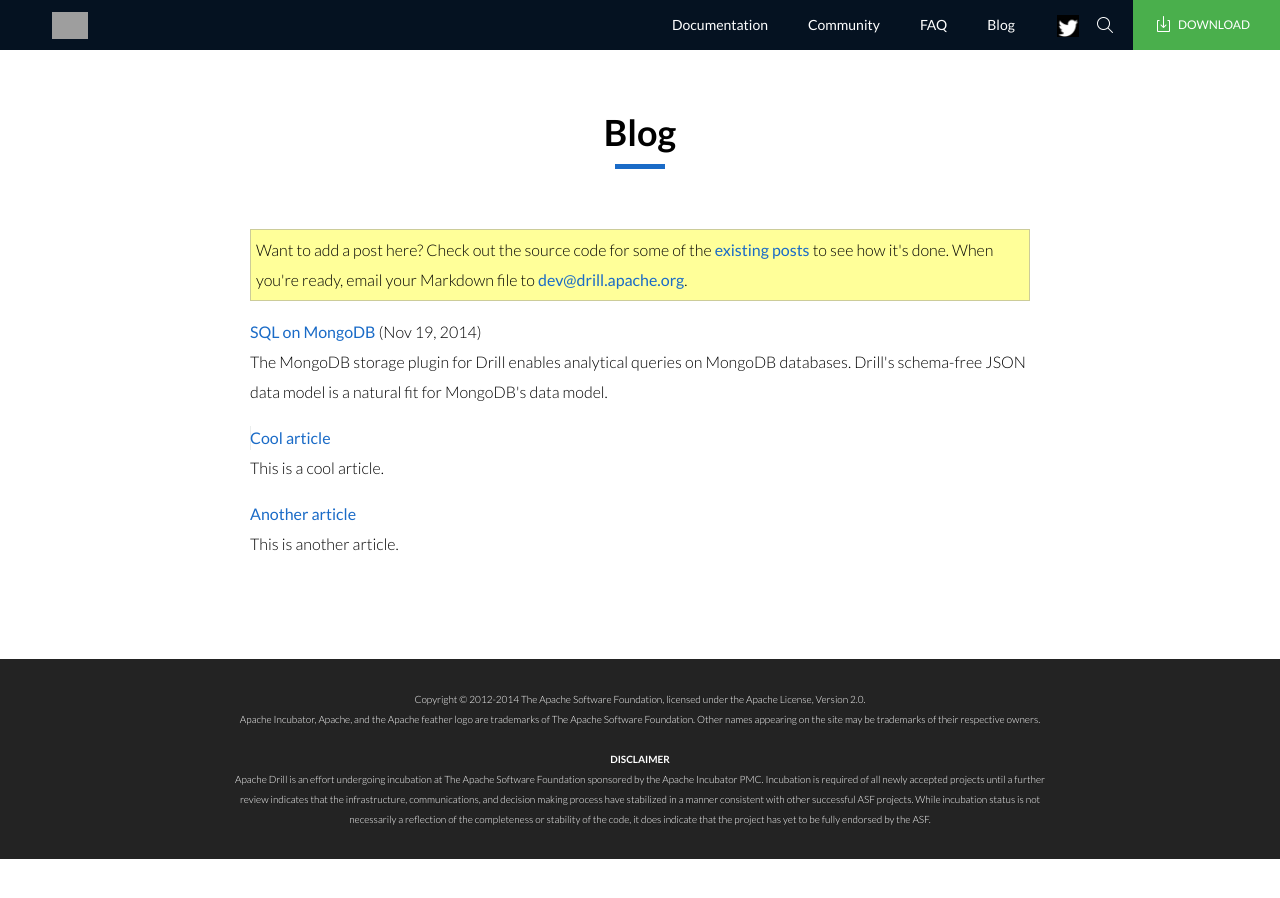
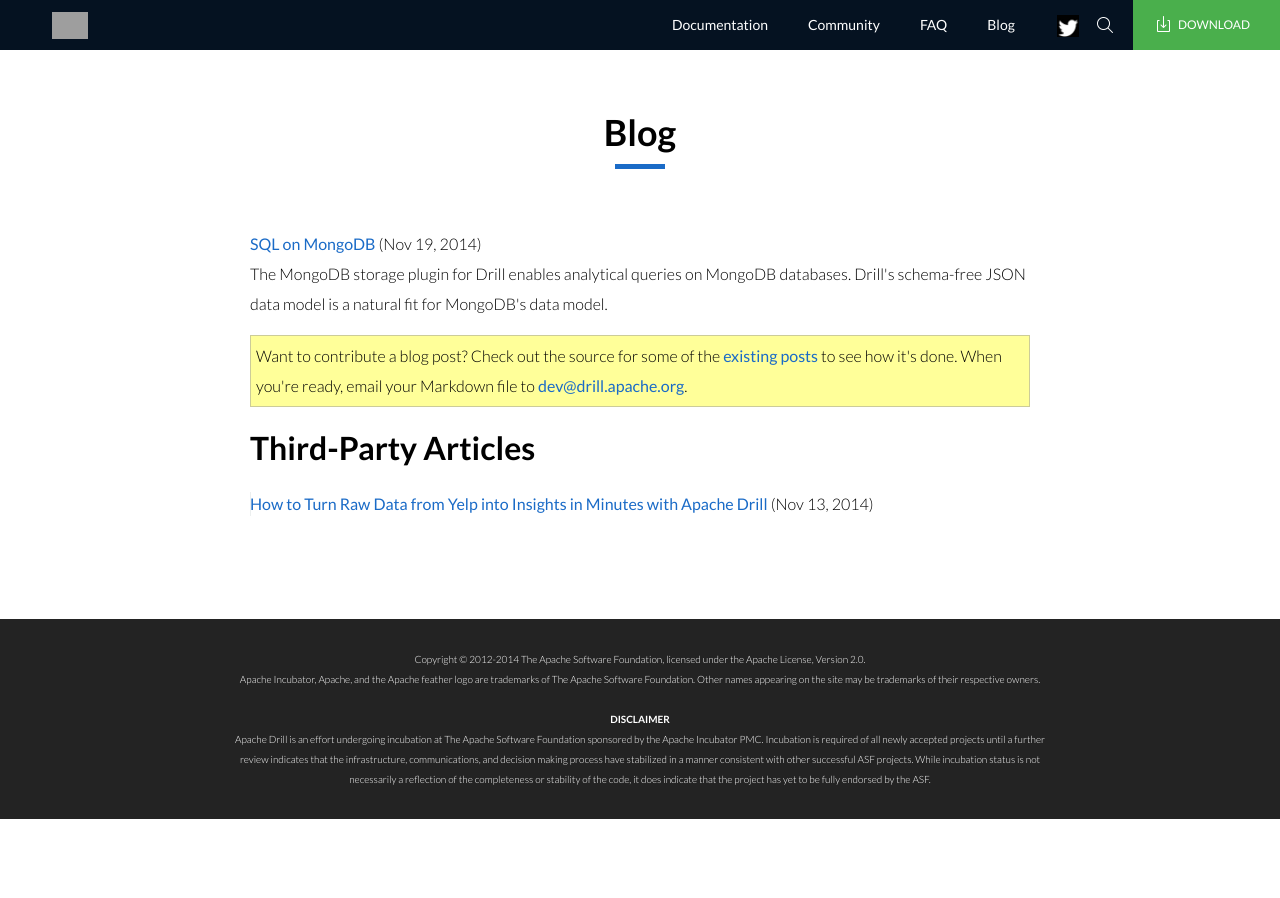
Before and after one commit to tshiran/drill-website, a Jekyll site: the page built from blog.html, in a window 1280 px wide. Built offline with Jekyll 4.4.1, drawn with Linux system fonts in a browser that asks for light colours; grey boxes are pictures that could not be loaded.

Commit message:
Website update

```diff
--- a/_data/articles.json
+++ b/_data/articles.json
@@ -1,12 +1,8 @@
 [
 {
-	title: "Cool article",
-	url: "http://www.cnn.com/",
-	"excerpt": This is a cool article.
-},
-{
-	title: "Another article",
-	url: "http://www.foo.com/",
-	"excerpt": This is another article.
+  "title": "How to Turn Raw Data from Yelp into Insights in Minutes with Apache Drill",
+  "url": "https://www.mapr.com/blog/how-turn-raw-data-yelp-insights-minutes-apache-drill",
+  "excerpt": "",
+  "date": "2014-11-13"
 }
 ]
--- a/blog.html
+++ b/blog.html
@@ -2,11 +2,11 @@
 layout: page
 title: Blog
 ---
-<p class="info">Want to add a post here? Check out the source code for some of the <a href="http://www.github.com/tshiran/drill-website/_posts">existing posts</a> to see how it's done. When you're ready, email your Markdown file to <a href="mailto:dev@drill.apache.org">dev@drill.apache.org</a>.</p>
 {% for post in site.categories.blog %}<!-- previously: site.posts -->
-<p><a class="post-link" href="{{ post.url | prepend: site.baseurl }}">{{ post.title }}</a> ({{ post.date | date: "%b %-d, %Y" }})<br/>{{ post.excerpt }}</p>
+<p><a class="post-link" href="{{ post.url | prepend: site.baseurl }}">{{ post.title }}</a>{% if post.date %} ({{ post.date | date: "%b %-d, %Y" }}){% endif %}{% if post.excerpt %}<br/>{{ post.excerpt }}{% endif %}</p>
 {% endfor %}
-
+<p class="info">Want to contribute a blog post? Check out the source for some of the <a href="https://github.com/tshiran/drill-website/tree/gh-pages/blog/_posts">existing posts</a> to see how it's done. When you're ready, email your Markdown file to <a href="mailto:dev@drill.apache.org">dev@drill.apache.org</a>.</p>
+<h1>Third-Party Articles</h1>
 {% for article in site.data.articles %}<!-- previously: site.posts -->
-<p><a class="post-link" href="{{ article.url }}">{{ article.title }}</a><br/>{{ article.excerpt }}</p>
+<p><a class="post-link" href="{{ article.url }}">{{ article.title }}</a>{% if article.date %} ({{ article.date | date: "%b %-d, %Y" }}){% endif %}{% if article.excerpt %}<br/>{{ article.excerpt }}{% endif %}</p>
 {% endfor %}
```
